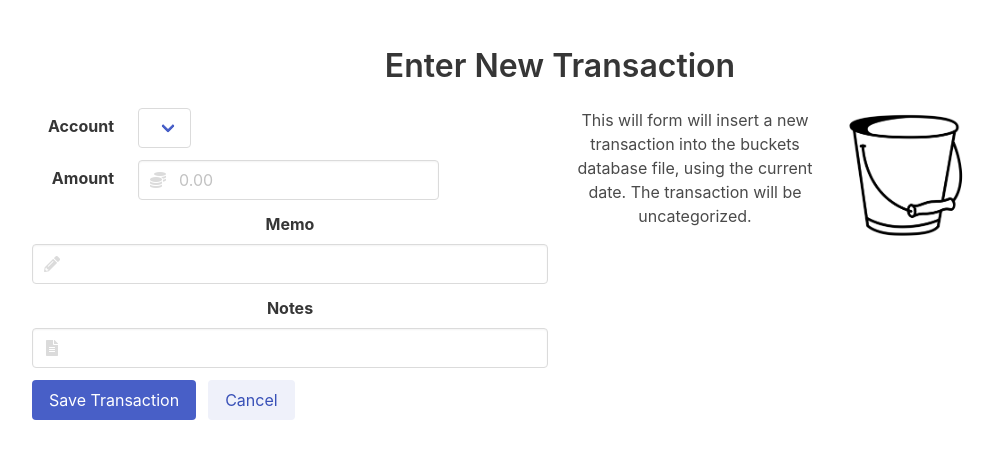
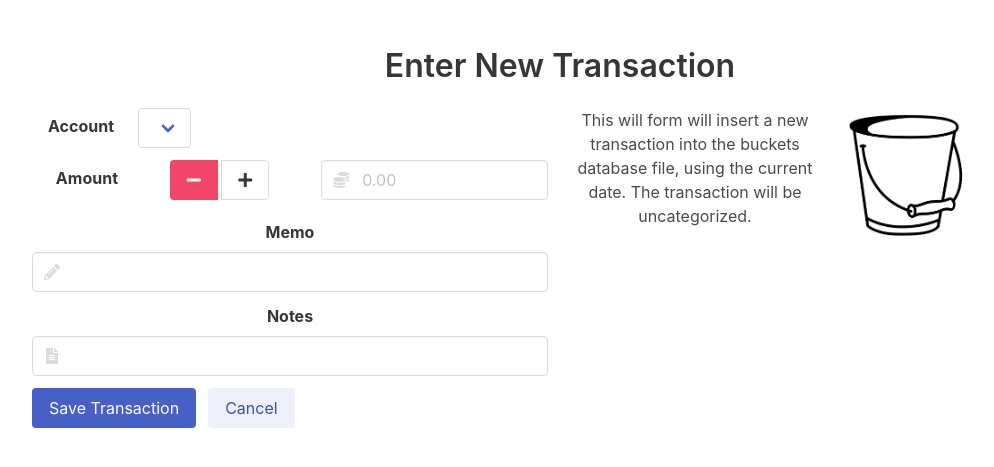
Before and after one commit to cmeury/bread-bucket, a Flask app: page /transaction in a window 1280 px wide. Shown: the part 52-519 px from the top of the page, without its empty margins (80-1074 px from the left). Run offline with Flask 2, Linux system fonts and the light colour scheme; lists and menus that the app fills with data are empty.

Commit message:
UI Improvements

```diff
--- /dev/null
+++ b/app/static/navbar.js
@@ -0,0 +1,26 @@
+function setupNavbarBurger() {
+    // Get all "navbar-burger" elements
+    var $navbarBurgers = Array.prototype.slice.call(document.querySelectorAll('.navbar-burger'), 0);
+
+    // Check if there are any navbar burgers
+    if ($navbarBurgers.length > 0) {
+        // Add a click event on each of them
+        $navbarBurgers.forEach( el => {
+            el.addEventListener('click', () => {
+
+                // Get the target from the "data-target" attribute
+                var target = el.dataset.target;
+                var $target = document.getElementById(target);
+
+                // Toggle the "is-active" class on both the "navbar-burger" and the "navbar-menu"
+                el.classList.toggle('is-active');
+                $target.classList.toggle('is-active');
+
+            });
+        });
+    }
+}
+
+document.addEventListener('DOMContentLoaded', function() {
+    setupNavbarBurger();
+});
--- a/app/static/toggle-burger.js
+++ /dev/null
@@ -1,22 +0,0 @@
-document.addEventListener('DOMContentLoaded', () => {
-    // Get all "navbar-burger" elements
-    var $navbarBurgers = Array.prototype.slice.call(document.querySelectorAll('.navbar-burger'), 0);
-
-    // Check if there are any navbar burgers
-    if ($navbarBurgers.length > 0) {
-        // Add a click event on each of them
-        $navbarBurgers.forEach( el => {
-            el.addEventListener('click', () => {
-
-                // Get the target from the "data-target" attribute
-                var target = el.dataset.target;
-                var $target = document.getElementById(target);
-
-                // Toggle the "is-active" class on both the "navbar-burger" and the "navbar-menu"
-                el.classList.toggle('is-active');
-                $target.classList.toggle('is-active');
-
-            });
-        });
-    }
-});
--- a/app/templates/navbar.html
+++ b/app/templates/navbar.html
@@ -1,4 +1,4 @@
-<script src="{{ url_for('static', filename='toggle-burger.js') }}"></script>
+<script src="{{ url_for('static', filename='navbar.js') }}"></script>
 <nav class="navbar" role="navigation" aria-label="main navigation">
   <div class="navbar-brand">
     <a class="navbar-item" href="/about">
--- a/app/templates/transaction-success.html
+++ b/app/templates/transaction-success.html
@@ -13,7 +13,8 @@
         <span>Successfully added the transaction!</span>
       </span>
       <div>
-          <a href="/transactions?success">View All Transactions</a>
+          <a class="button is-primary" href="/transaction">Add Another Transaction</a>
+          <a class="button is-info" href="/transactions">View All Transactions</a>
       </div>
     </div>
   </section>
--- a/app/templates/transaction.html
+++ b/app/templates/transaction.html
@@ -1,3 +1,4 @@
+<script src="{{ url_for('static', filename='add-transaction.js') }}"></script>
 {% extends "layout.html" %}
 
 {% block title %}Enter Transactions{% endblock %}
@@ -8,7 +9,7 @@
     <div class="columns">
       <div class="column is-half">
 
-        <form method="POST" action="/transaction">
+        <form method="POST" action="/transaction" id="transactionform" name="transactionform">
           {{ form.csrf_token }}
 
           <div class="field is-horizontal">
@@ -30,15 +31,23 @@
             <div class="field-label is-normal">
               {{ form.amount.label(class="label") }}
             </div>
-            <div class="field-body">
-              <div class="field is-narrow">
+            <div class="field-body columns">
+              <span id="operator-buttons" class="control buttons has-addons column is-5">
+                  <span class="button is-danger is-selected minus-button">
+                      <i class="fas fa-minus"></i>
+                  </span>
+                  <span class="button plus-button">
+                      <i class="fas fa-plus"></i>
+                  </span>
+              </span>
+              <span class="field is-narrow column is-7">
                 <p class="control has-icons-left">
                   {{ form.amount(size=20, class="input", type="number", step="any", placeholder="0.00") }}
                   <span class="icon is-small is-left">
                     <i class="fas fa-solid fa-coins"></i>
                   </span>
                 </p>
-              </div>
+              </span>
             </div>
           </div>
 
@@ -64,7 +73,7 @@
 
           <div class="field is-grouped">
             <div class="control">
-              <button class="button is-link" type="submit">Save Transaction</button>
+              <button class="button is-link" type="submit" onclick="onSubmit()" >Save Transaction</button>
             </div>
             <div class="control">
               <button class="button is-link is-light">Cancel</button>
--- a/sass/mystyles.scss
+++ b/sass/mystyles.scss
@@ -26,4 +26,8 @@ $table-head-cell-color: wheat;
 $table-row-hover-background-color: $tan2;
 $table-striped-row-even-hover-background-color: $tan;
 
+#operator-buttons {
+    margin-bottom: 0;
+}
+
 @import "../node_modules/bulma/bulma.sass";
```
Also changed, not shown: app/static/add-transaction.js (added, +51 -0 lines), app/static/styles.css.
